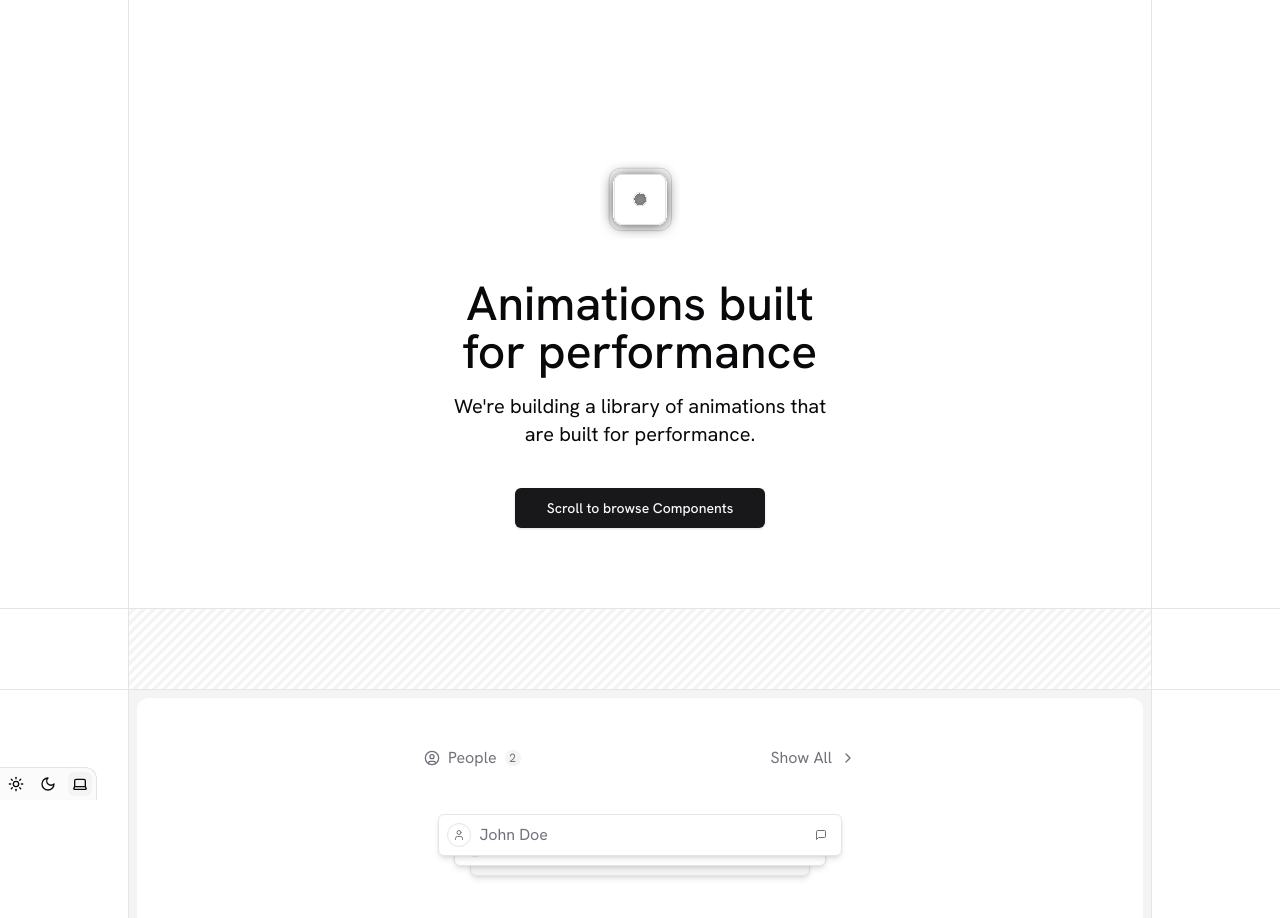
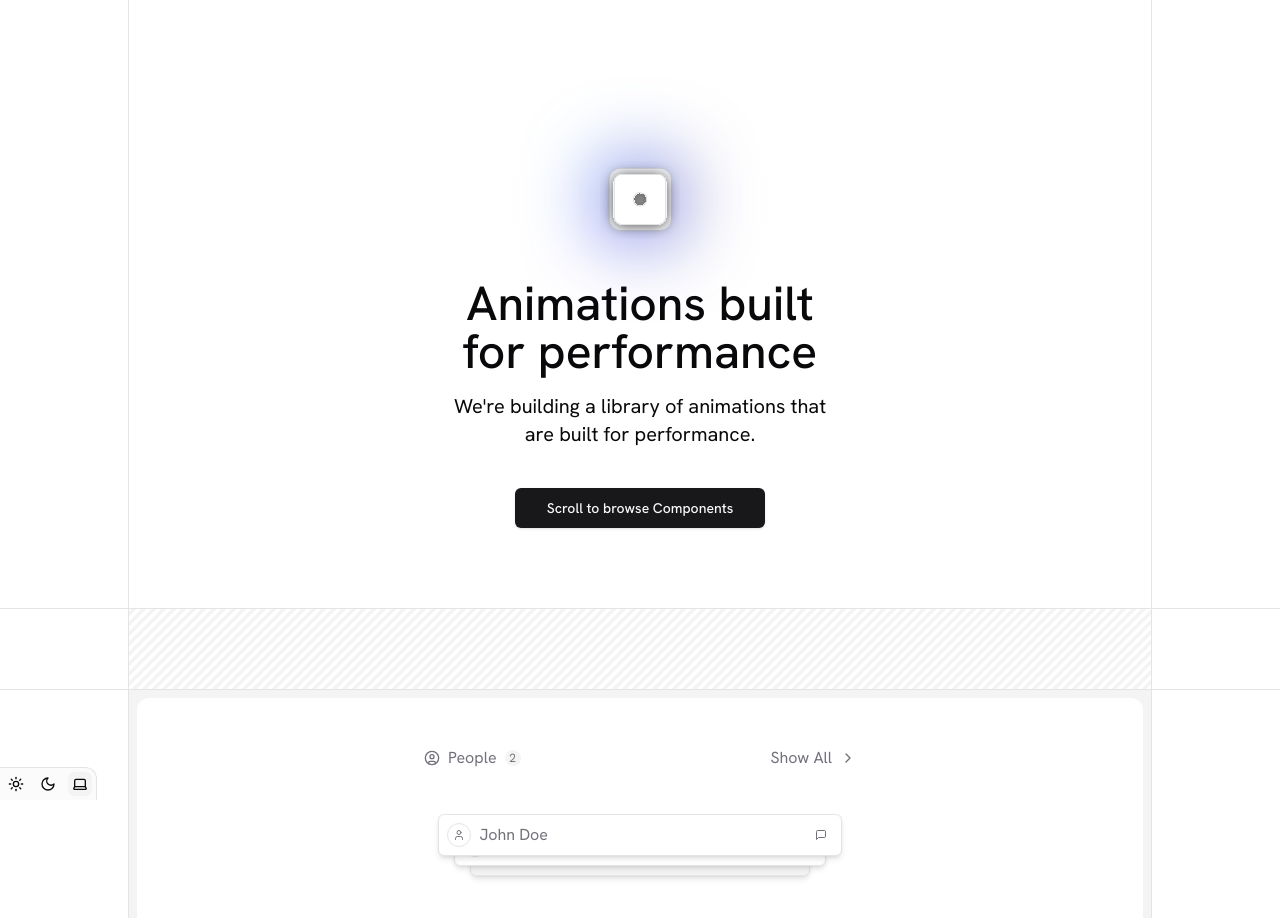
Before and after one commit to code-env/ground-v2, a React (Vite) app: page / in a window 1280 px wide. Shown: the top 918 px of the page. Built offline with nearby package versions, Linux system fonts and the light colour scheme.

Commit message:
feat: added the gradient

```diff
--- a/src/components/shared/hero.tsx
+++ b/src/components/shared/hero.tsx
@@ -6,7 +6,7 @@ const Hero = ({ hidden }: { hidden: boolean }) => {
   return (
     <div className="w-full md:border-b">
       <div className="flex flex-col items-center justify-center pt-40 pb-20 gap-10 mx-auto w-full max-w-screen-lg bg-background md:border-x">
-        <Logo gradient />
+        <Logo gradient={true} />
         <div className="flex flex-col items-center justify-center gap-4 max-w-sm">
           <h1 className="md:text-5xl text-2xl font-medium text-center leading-tight">
             Animations built for performance
--- a/src/components/shared/logo.tsx
+++ b/src/components/shared/logo.tsx
@@ -7,9 +7,9 @@ interface LogoProps {
   path?: string;
 }
 
-const Logo = ({ className, gradient = true, path }: LogoProps) => {
+const Logo = ({ className, gradient, path }: LogoProps) => {
   return (
-    <Link className={cn("size-20 relative", className)} to={path ?? "/"}>
+    <Link className={cn("size-20 relative z-0", className)} to={path ?? "/"}>
       <img src="/Graound.svg" alt="Graound" className="size-full" />
       {gradient && (
         <div className="gradient absolute inset-0 -z-10 size-16 m-auto blur-2xl" />
--- a/src/index.css
+++ b/src/index.css
@@ -115,7 +115,7 @@
         rgb(24, 38, 163) 251.25deg,
         rgb(54, 103, 196) 301.88deg,
         rgb(105, 30, 255) 360deg
-    );
+    ) !important;
 }
 
 ::-webkit-scrollbar {
```
